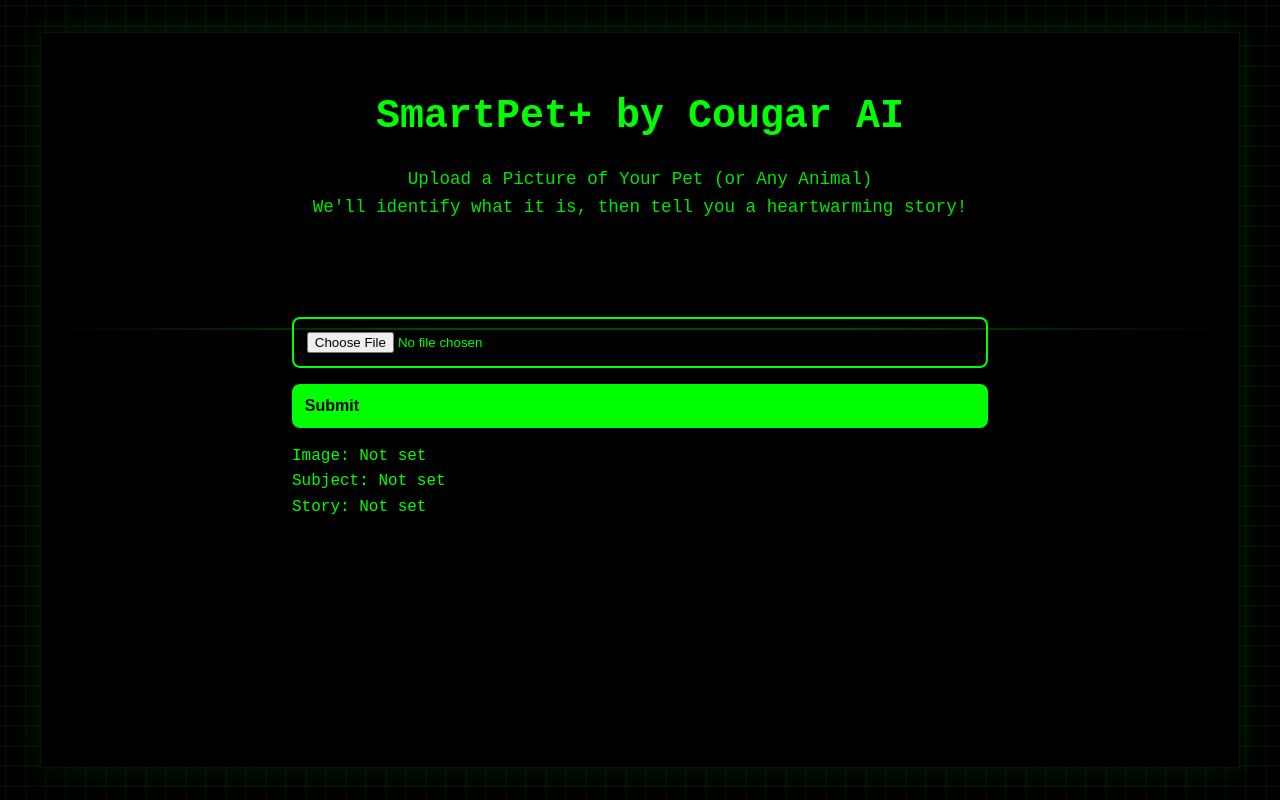
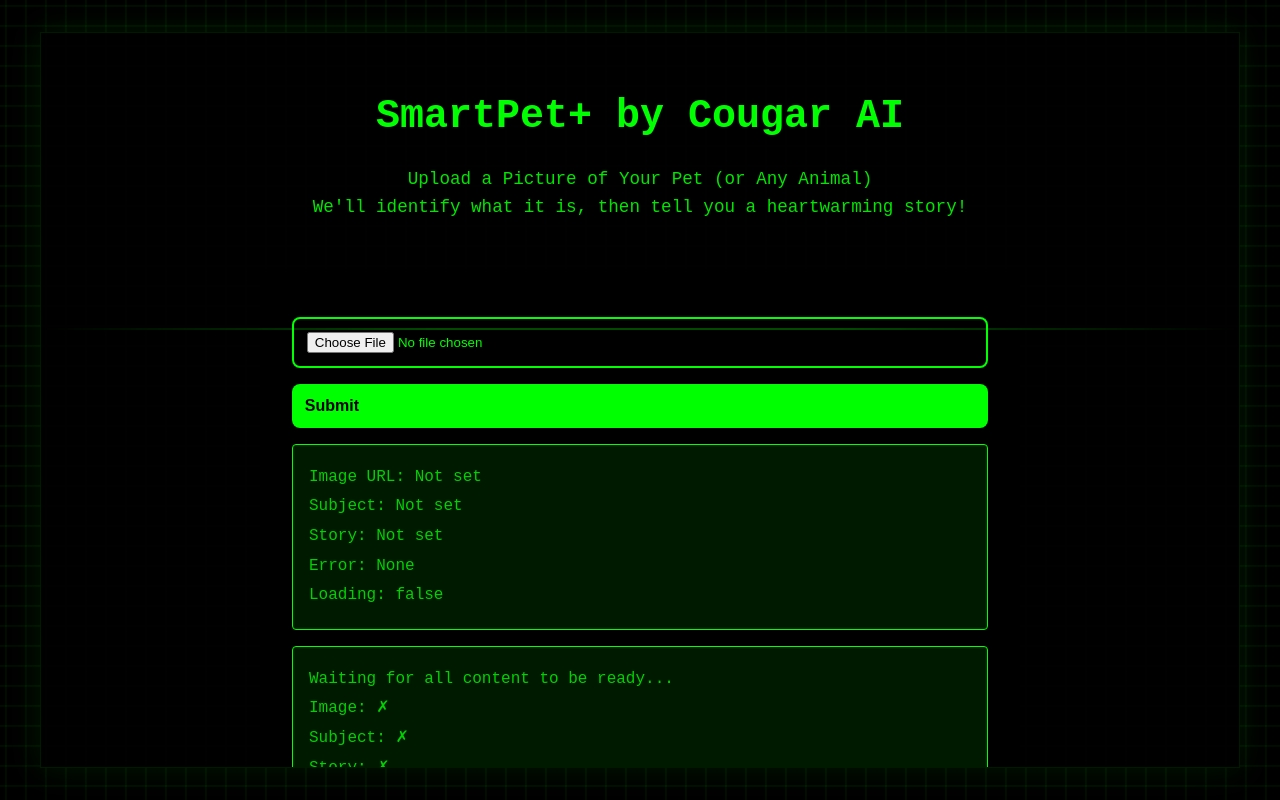
Before and after one commit to Abiodun12/my-personal-website, a Next.js app: page /smart-pet-plus in a window 1280 px wide. Built offline with nearby package versions, Linux system fonts and the light colour scheme.

Commit message:
fix: improve visibility and debugging of story display

```diff
--- a/app/smart-pet-plus/SmartPetPlus.module.css
+++ b/app/smart-pet-plus/SmartPetPlus.module.css
@@ -84,11 +84,30 @@
   font-size: 1.1rem;
 }
 
+.debug {
+  margin: 1rem 0;
+  padding: 1rem;
+  background: rgba(0, 255, 0, 0.1);
+  border: 1px solid var(--accent-color, #00ff00);
+  border-radius: 4px;
+  font-family: monospace;
+  color: var(--text-color, #00ff00);
+}
+
+.debug p {
+  margin: 0.25rem 0;
+  opacity: 0.8;
+}
+
 .story {
   margin-top: 2rem;
   display: grid;
   grid-template-columns: 1fr;
   gap: 2rem;
+  background: rgba(0, 255, 0, 0.05);
+  padding: 1rem;
+  border-radius: 8px;
+  border: 1px solid var(--accent-color, #00ff00);
 }
 
 .story img {
@@ -98,22 +117,26 @@
   border-radius: 12px;
   margin: 0 auto;
   object-fit: cover;
+  border: 2px solid var(--accent-color, #00ff00);
 }
 
 .storyContent {
   display: flex;
   flex-direction: column;
   gap: 1rem;
+  color: var(--text-color, #00ff00);
 }
 
 .storyContent h3 {
   font-size: clamp(1.1rem, 3vw, 1.3rem);
   margin-bottom: 0.5rem;
+  color: var(--accent-color, #00ff00);
 }
 
 .storyContent p {
   font-size: clamp(0.9rem, 2vw, 1rem);
   line-height: 1.6;
+  opacity: 0.9;
 }
 
 @media (min-width: 768px) {
--- a/app/smart-pet-plus/page.tsx
+++ b/app/smart-pet-plus/page.tsx
@@ -73,6 +73,15 @@
     }
   }
 
+  // Add render condition logging
+  console.log('Render conditions:', {
+    image: !!image,
+    subject: !!subject,
+    story: !!story,
+    error: !!error,
+    loading
+  })
+
   return (
     <div className={styles.container}>
       <div className={styles.header}>
@@ -110,14 +119,17 @@
           </div>
         )}
 
-        {/* Debug output */}
+        {/* Debug output with more details */}
         <div className={styles.debug}>
-          <p>Image: {image ? 'Set' : 'Not set'}</p>
+          <p>Image URL: {image || 'Not set'}</p>
           <p>Subject: {subject || 'Not set'}</p>
           <p>Story: {story || 'Not set'}</p>
+          <p>Error: {error || 'None'}</p>
+          <p>Loading: {loading.toString()}</p>
         </div>
 
-        {image && subject && story && (
+        {/* Conditional rendering with more explicit check */}
+        {(image && subject && story) ? (
           <div className={styles.story}>
             <img src={image} alt="Uploaded pet" />
             <div className={styles.storyContent}>
@@ -131,6 +143,13 @@
               </div>
             </div>
           </div>
+        ) : (
+          <div className={styles.debug}>
+            <p>Waiting for all content to be ready...</p>
+            <p>Image: {image ? '✓' : '✗'}</p>
+            <p>Subject: {subject ? '✓' : '✗'}</p>
+            <p>Story: {story ? '✓' : '✗'}</p>
+          </div>
         )}
       </div>
     </div>
```
